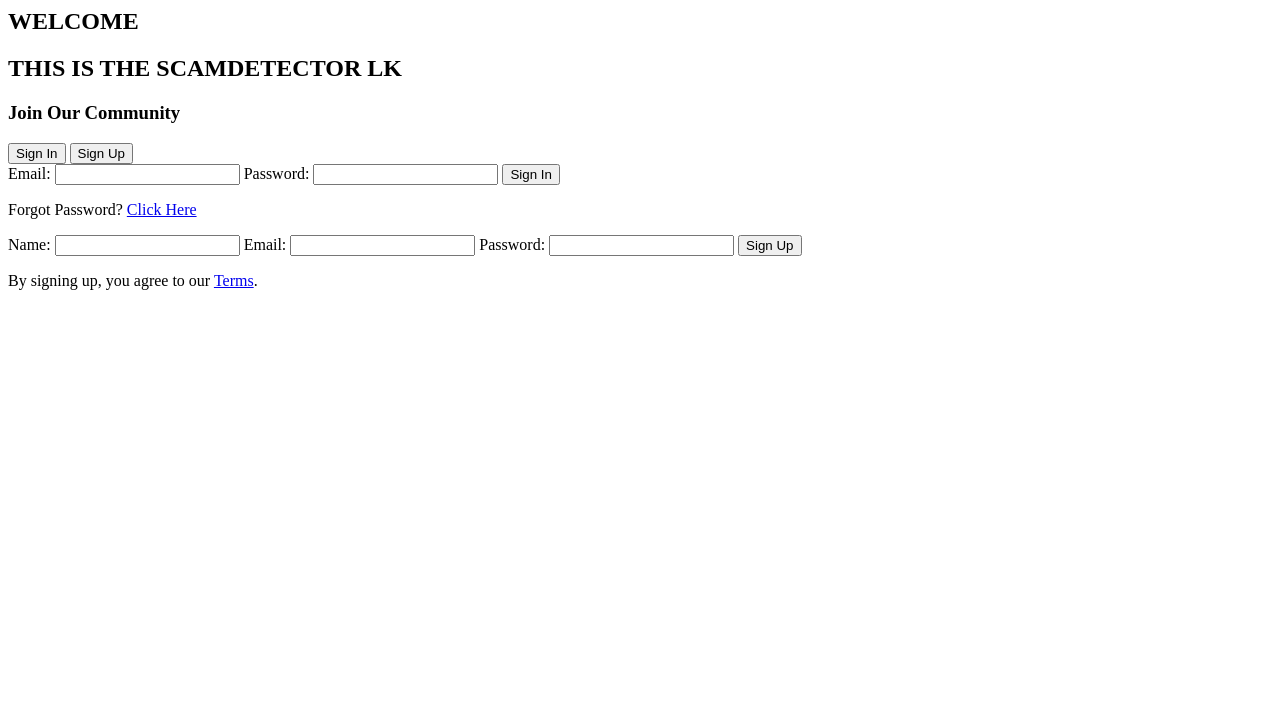
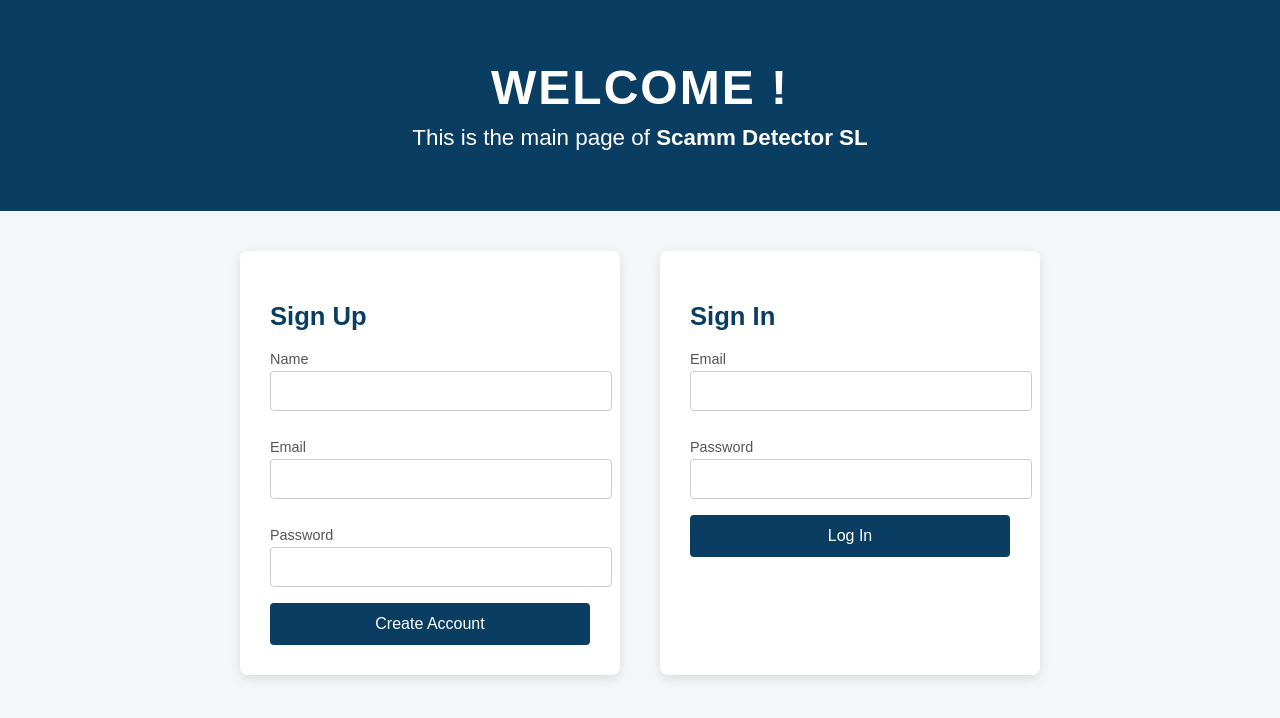
Before and after one commit to LordDil/scamdeteclk, a plain HTML site: page index.html in a window 1280 px wide. Drawn offline with Linux system fonts and the light colour scheme.

Commit message:
Update index.html

```diff
--- a/index.html
+++ b/index.html
@@ -1,43 +1,131 @@
-<main>
-    <section class="hero">
-        <MIDDLE></MIDDLE><h1>WELCOME</h1>
-        <h2>THIS IS THE SCAMDETECTOR LK</h2></MIDDLE>
+<!DOCTYPE html>
+<html lang="en">
+<head>
+  <meta charset="UTF-8">
+  <meta name="viewport" content="width=device-width, initial-scale=1.0">
+  <title>Scamm Detector SL – Main Page</title>
+  <style>
+    body {
+      margin: 0;
+      padding: 0;
+      font-family: Arial, sans-serif;
+      background: #f4f6f8;
+      color: #333;
+    }
+    header {
+      text-align: center;
+      padding: 60px 20px;
+      background: #0a3d62;
+      color: white;
+    }
+    header h1 {
+      font-size: 3em;
+      margin: 0;
+      letter-spacing: 2px;
+    }
+    header p {
+      font-size: 1.4em;
+      margin: 10px 0 0;
+    }
 
-    </section>
+    .container {
+      max-width: 900px;
+      margin: 40px auto;
+      padding: 0 20px;
+    }
 
-    <section class="signup-section">
-        <div class="form-container">
-            <h3>Join Our Community</h3>
-            <div class="tab-buttons">
-                <button class="tab-active" onclick="showTab('signin')">Sign In</button>
-                <button onclick="showTab('signup')">Sign Up</button>
-            </div>
+    .forms {
+      display: flex;
+      gap: 40px;
+      flex-wrap: wrap;
+      justify-content: center;
+    }
+    .form-block {
+      background: white;
+      padding: 30px;
+      border-radius: 8px;
+      box-shadow: 0 4px 12px rgba(0,0,0,0.1);
+      width: 320px;
+    }
+    .form-block h2 {
+      margin-bottom: 20px;
+      font-size: 1.6em;
+      color: #0a3d62;
+    }
+    .form-block label {
+      display: block;
+      margin: 12px 0 4px;
+      font-size: 0.9em;
+      color: #555;
+    }
+    .form-block input {
+      width: 100%;
+      padding: 10px;
+      margin-bottom: 16px;
+      border: 1px solid #ccc;
+      border-radius: 4px;
+      font-size: 1em;
+    }
+    .form-block button {
+      width: 100%;
+      padding: 12px;
+      font-size: 1em;
+      background: #0a3d62;
+      color: white;
+      border: none;
+      border-radius: 4px;
+      cursor: pointer;
+    }
+    .form-block button:hover {
+      background: #06324a;
+    }
 
-            <form id="signin" class="auth-form active">
-                <label for="sign-in-email">Email:</label>
-                <input type="email" id="sign-in-email" name="email" required>
+    @media (max-width: 700px) {
+      .forms { flex-direction: column; align-items: center; }
+    }
+  </style>
+</head>
+<body>
 
-                <label for="sign-in-password">Password:</label>
-                <input type="password" id="sign-in-password" name="password" required>
+  <header>
+    <h1>WELCOME !</h1>
+    <p>This is the main page of <strong>Scamm Detector SL</strong></p>
+  </header>
 
-                <button type="submit" class="submit-button">Sign In</button>
-                <p class="form-note">Forgot Password? <a href="#">Click Here</a></p>
-            </form>
+  <div class="container">
+    <div class="forms">
+      <!-- Sign Up Block -->
+      <div class="form-block">
+        <h2>Sign Up</h2>
+        <form action="#" method="post">
+          <label for="signup-name">Name</label>
+          <input type="text" id="signup-name" name="name" required>
 
-            <form id="signup" class="auth-form hidden">
-                <label for="sign-up-name">Name:</label>
-                <input type="text" id="sign-up-name" name="name" required>
+          <label for="signup-email">Email</label>
+          <input type="email" id="signup-email" name="email" required>
 
-                <label for="sign-up-email">Email:</label>
-                <input type="email" id="sign-up-email" name="email" required>
+          <label for="signup-password">Password</label>
+          <input type="password" id="signup-password" name="password" required>
 
-                <label for="sign-up-password">Password:</label>
-                <input type="password" id="sign-up-password" name="password" required>
+          <button type="submit">Create Account</button>
+        </form>
+      </div>
 
-                <button type="submit" class="submit-button">Sign Up</button>
-                <p class="form-note">By signing up, you agree to our <a href="#">Terms</a>.</p>
-            </form>
-        </div>
-    </section>
+      <!-- Sign In Block -->
+      <div class="form-block">
+        <h2>Sign In</h2>
+        <form action="#" method="post">
+          <label for="signin-email">Email</label>
+          <input type="email" id="signin-email" name="email" required>
 
-    </main>
+          <label for="signin-password">Password</label>
+          <input type="password" id="signin-password" name="password" required>
+
+          <button type="submit">Log In</button>
+        </form>
+      </div>
+    </div>
+  </div>
+
+</body>
+</html>
```
